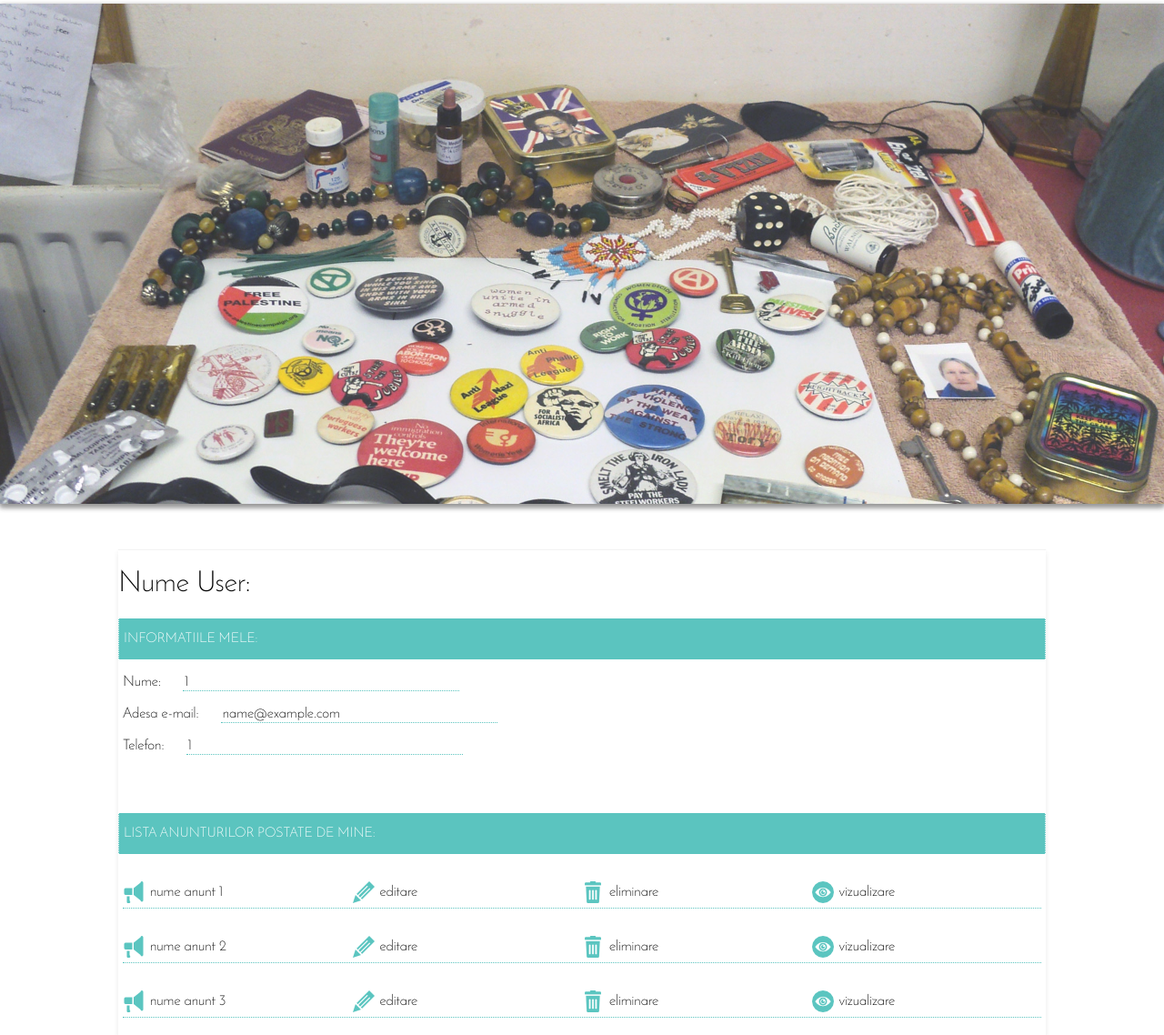
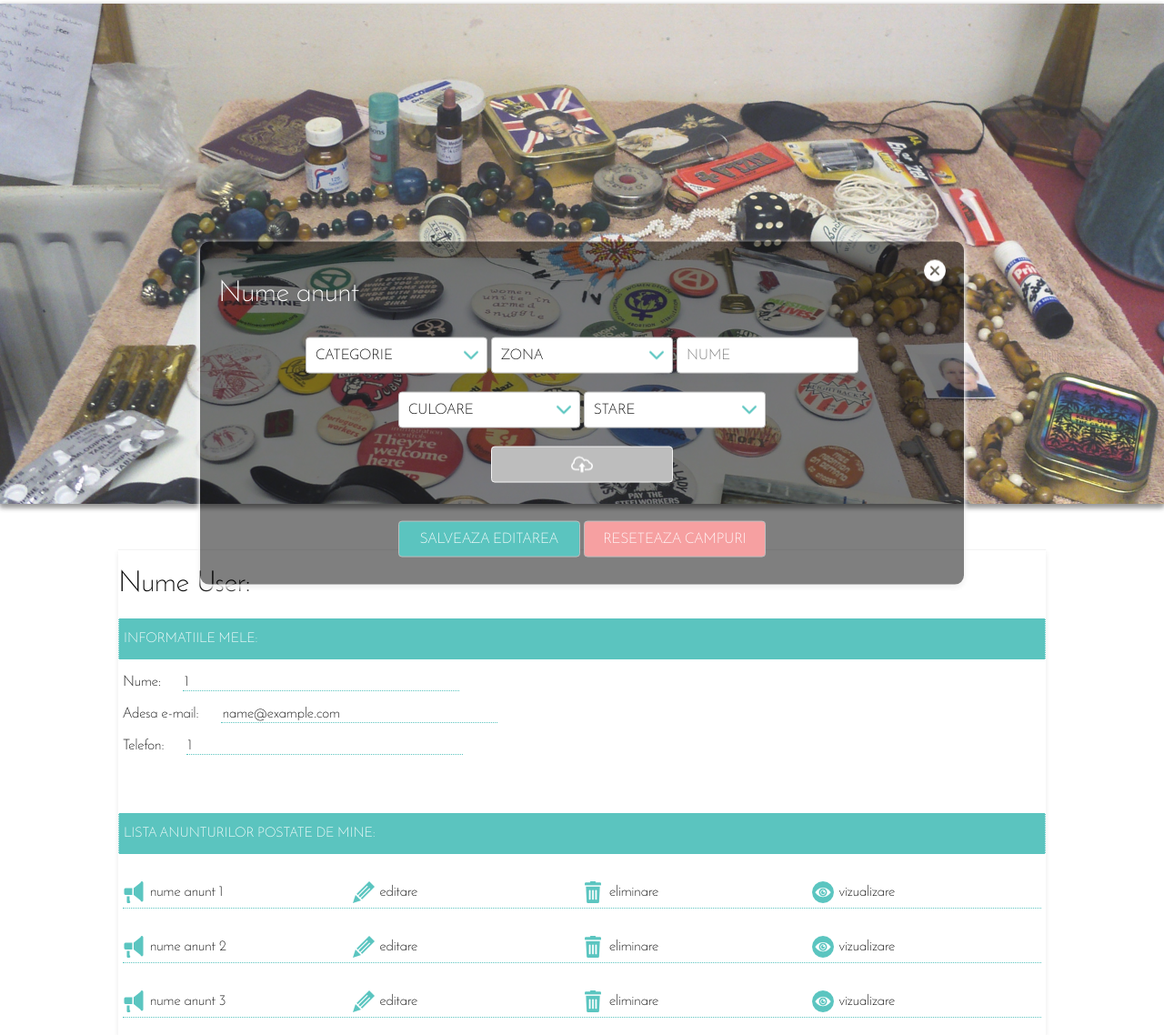
Before and after one commit to iuliana92is/LoFo, a PHP site: page /paginaUtilizator.php in a window 1280 px wide. Shown: the part 116-1254 px from the top of the page at 91% size. Run offline with PHP 8.4, Linux system fonts and the light colour scheme; the visitor is signed in with stand-in values (Sample User, id 1).

Commit message:
refactored modal design edit announcement

```diff
--- a/assets/css/user.css
+++ b/assets/css/user.css
@@ -52,7 +52,7 @@ article.user #anunturiUtilizator {
     background-image: url('../images/icons/seen.png');
 }
 
-#anunturiUtilizator     {
+#anunturiUtilizator {
     padding-left: 30px;
     line-height: 1.5;
     background-size: 24px 24px;
@@ -96,8 +96,7 @@ article.user #anunturiUtilizator {
     box-sizing: border-box;
 }
 
-
- .anuntInfos {
+.anuntInfos {
     width: 25%;
     padding-left: 30px;
     line-height: 1.5;
@@ -111,9 +110,9 @@ article.user #anunturiUtilizator {
     margin: 10px 0;
     box-sizing: border-box;
     padding-left: 30px;
- }
+}
 
-.infoAnunt   {
+.infoAnunt {
     line-height: 1.5;
     background-size: 24px 24px;
     background-repeat: no-repeat;
@@ -127,3 +126,135 @@ article.user #anunturiUtilizator {
     margin: 10px 0;
     box-sizing: border-box;
 }
+
+
+/*#modalAnunt .dateModalAnunt textarea {
+    border-right-style: none;
+    border-bottom-style: none;
+    height: 100px;
+    max-height: 150px;
+    width: 406px;
+    max-width: 406px;
+    border-radius: 4px;
+    border: 1px solid #bdbdbd;
+    box-sizing: border-box;
+    padding: 0 10px;
+    background-color: #ffffff;
+    margin: 10px 0;
+    text-transform: none;
+    font-family: 'Josefin Sans', sans-serif;
+    outline: none;
+    color: black;
+    padding: 10px;
+}*/
+
+#modalAnunt {
+    width: 80%;
+    max-width: 800px;
+    background: rgba(0, 0, 0, 0.5);
+    box-shadow: 0 3px 6px #f3f3f3, 0 3px 6px #f3f3f3;
+    padding: 20px;
+    border-radius: 10px;
+    z-index: 2;
+    position: fixed;
+    margin: 0 auto;
+    margin-top: -100px;
+    left: 50%;
+    transform: translate(-50%, -50%);
+}
+
+#modalAnunt h1{
+    color: white;
+}
+
+#modalAnunt #inchideModal {
+    float: right;
+}
+
+#modalAnunt .dateModalAnunt,
+#modalAnunt #butoaneModal {
+    width: 100%;
+    text-align: center;
+}
+
+#modalAnunt .dateModalAnunt select.categorie,
+#modalAnunt .dateModalAnunt select.zona,
+#modalAnunt .dateModalAnunt select.culoare,
+#modalAnunt .dateModalAnunt select.stare,
+#modalAnunt .dateModalAnunt input {
+    border-right-style: none;
+    border-bottom-style: none;
+    height: 40px;
+    width: 200px;
+    border-radius: 4px;
+    font-family: Lato;
+    border: 1px solid #bdbdbd;
+    box-sizing: border-box;
+    padding: 0 10px;
+    background-color: #ffffff;
+    margin: 10px 0;
+    text-transform: uppercase;
+    font-family: 'Josefin Sans', sans-serif;
+    outline: none;
+}
+
+#modalAnunt #butoaneModal button {
+    border-right-style: none;
+    border-bottom-style: none;
+    height: 40px;
+    width: 200px;
+    border-radius: 4px;
+    font-family: Lato;
+    border: 1px solid #bdbdbd;
+    box-sizing: border-box;
+    padding: 0 10px;
+    margin: 10px 0;
+    text-transform: uppercase;
+    font-family: 'Josefin Sans', sans-serif;
+    outline: none;
+    background-color: #5BC4BF;
+    color: white;
+}
+
+#modalAnunt #butoaneModal button:nth-child(2) {
+    background-color: #F6A0A1;
+}
+
+#modalAnunt .dateModalAnunt .upload {
+    border-right-style: none;
+    border-bottom-style: none;
+    height: 40px;
+    width: 200px;
+    border-radius: 4px;
+    font-family: Lato;
+    border: 1px solid #f3f3f3;
+    box-sizing: border-box;
+    padding: 0 10px;
+    background-color: #bdbdbd;
+    margin: 10px 0;
+    text-transform: uppercase;
+    font-family: 'Josefin Sans', sans-serif;
+    outline: none;
+    background-image: url(../images/icons/update.png);
+    background-repeat: no-repeat;
+    background-position: center;
+    margin: 0 auto;
+    margin-top: 10px;
+    cursor: pointer;
+}
+
+#modalAnunt #butoaneModal button:hover {
+    background-color: #ABA5A5;
+    transition: 1s;
+}
+
+#modalAnunt .dateModalAnunt .upload input {
+    display: block !important;
+    width: 100% !important;
+    height: 30px !important;
+    opacity: 0 !important;
+    overflow: hidden !important;
+    cursor: pointer !important;
+    margin: 0 !important;
+    padding: 0 !important;
+}
--- a/paginaUtilizator.php
+++ b/paginaUtilizator.php
@@ -6,6 +6,46 @@
         header('Location: autentificare.php');
     }
 ?>
+
+<div id="modalAnunt"   >
+    <div id="inchideModal"onclick="inchidereModal()">
+        <img src="assets/images/icons/close.png">
+    </div>
+    <h1>Nume anunt</h1>
+    <form class="dateModalAnunt">
+        <select class="categorie">
+            <option disabled="" selected="">Categorie</option>
+            <option>Animale</option>
+            <option>Obiecte</option>
+        </select>
+        <select class="zona">
+            <option disabled="" selected="">Zona</option>
+            <option>Pacurari</option>
+            <option>Dacia</option>
+            <option>Valea lupului</option>
+        </select>
+        <input type="text" placeholder="nume"/>
+         <select class="culoare">
+            <option disabled="" selected="">Culoare</option>
+            <option> Rosu</option>
+            <option> Galben</option>
+        </select>
+           <select class="stare">
+            <option disabled="" selected="">Stare</option>
+            <option>Buna</option>
+            <option>Deteriorat</option>
+        </select>
+        <div class="upload">
+            <input type="file" name="upload"/>
+        </div>
+    </form>
+    <br/>
+    </br>
+    <div id="butoaneModal">
+        <button name="salveazaEditare" value="Send" class="salveazaEditare"  >Salveaza editarea</button>
+        <button name="anuleazaEditare" value="Cancel" class="anuleazaEditare" >Reseteaza campuri</button>
+    </div>
+</div>
 
 
 <article class="user">
```
Also changed, not shown: assets/css/style.css (+108 -64 lines), user.php (+39 -0 lines), assets/images/icons/close.png.
